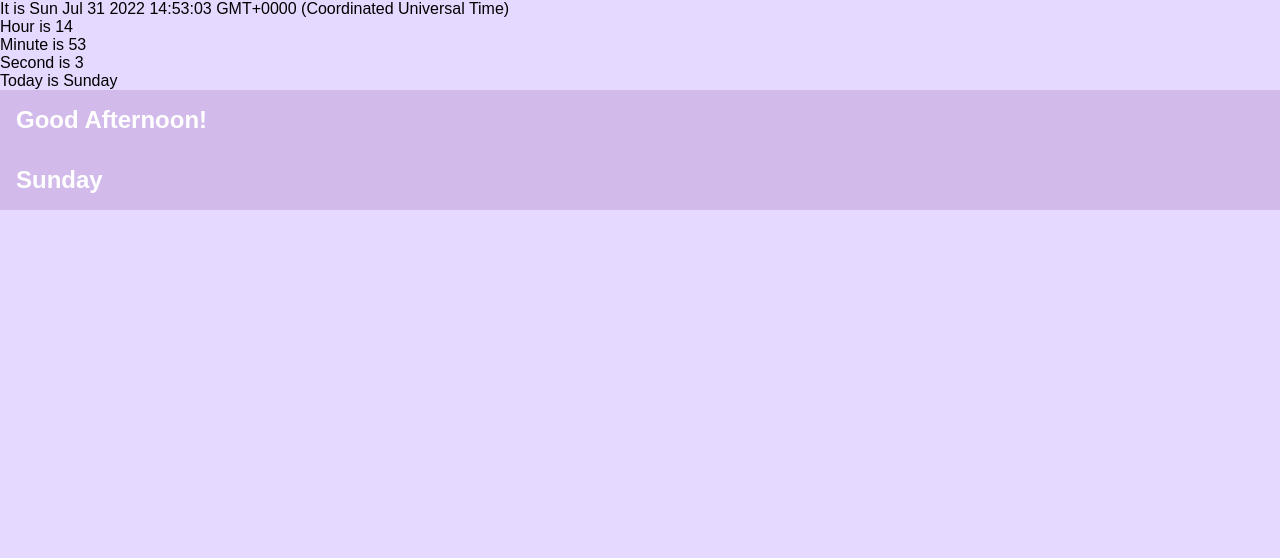
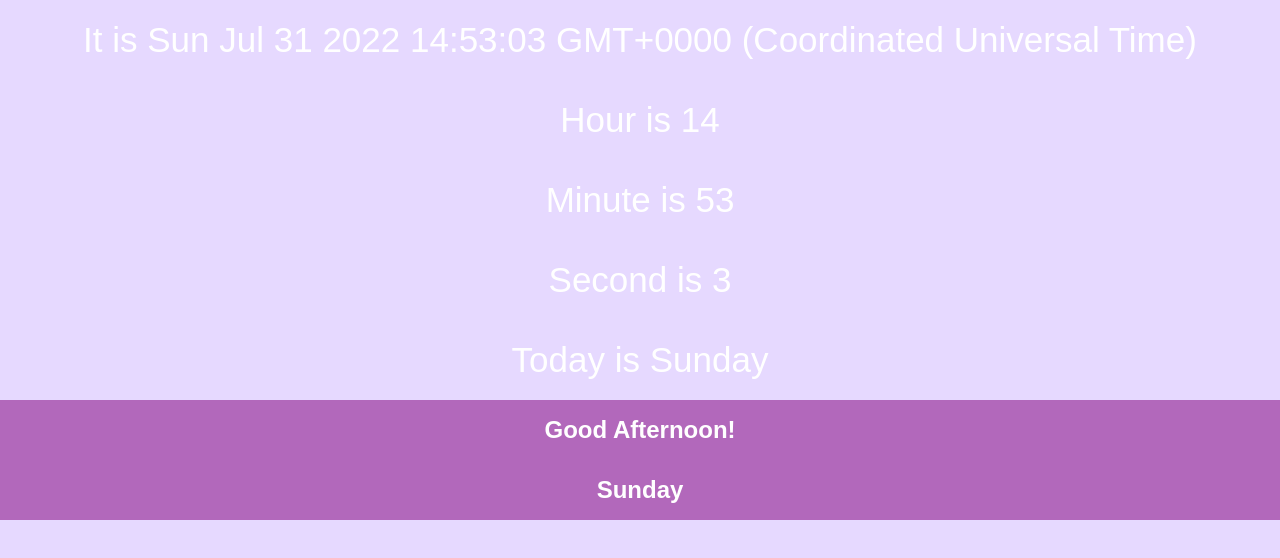
Before and after one commit to Hanna-hemati/simple-webpage-getDate, a plain HTML site: page index.html in a window 1280 px wide. Drawn offline with Linux system fonts and the light colour scheme.

Commit message:
Update style.css

```diff
--- a/style.css
+++ b/style.css
@@ -5,26 +5,22 @@
 
   font-family: sans-serif;
 }
-body{
-background-color: rgba(89, 0, 255, 0.15);
+body {
+  background-color: rgba(89, 0, 255, 0.15);
 }
-h1 {
-  background-color: rgba(130, 60, 150, 0.2);
+
+p {
   color: white;
-  padding: 15px;
-}
-#today{
-    color: rgb(120, 0, 250);
-}
-.center {
-  position: absolute;
-  top: 35%;
-  left: 50%;
-  margin-top: -50px;
-  margin-left: -100px;
+  font-size: 35px;
+  font-family: sans-serif;
+  padding: 20px;
+  display: flex;
+  justify-content: center;
 }
 h2 {
-padding: 1rem;
-color: white;
-background-color: rgba(130, 60, 150, 0.2);
+  padding: 1rem;
+  color: white;
+  background-color: rgba(164, 72, 167, 0.772);
+  display: flex;
+  justify-content: center;
 }
```
